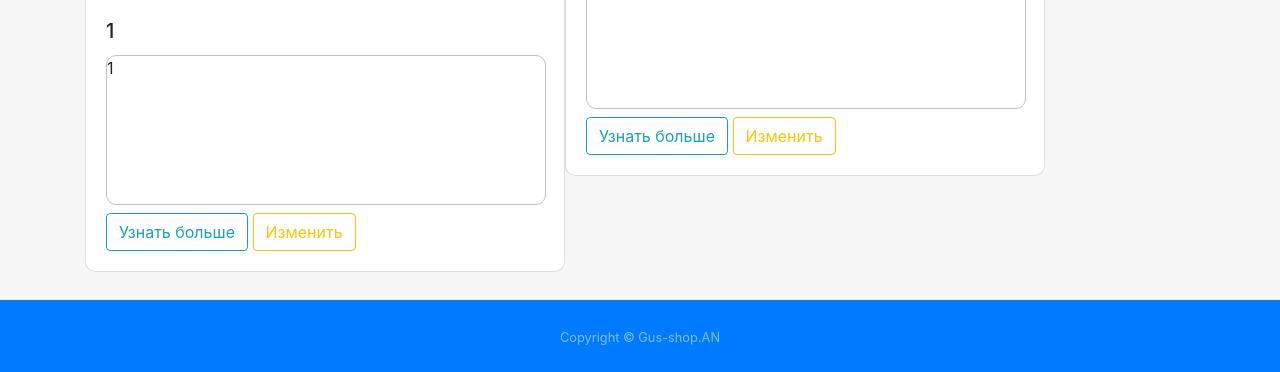
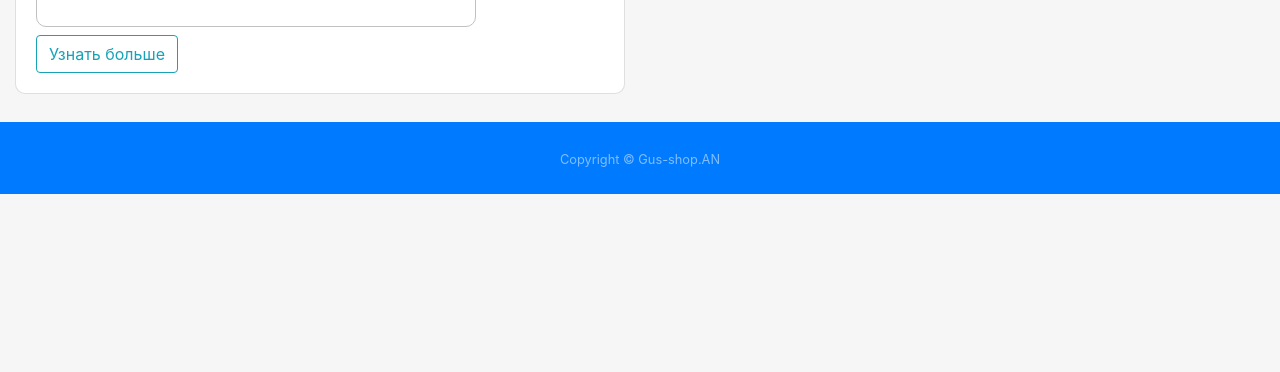
Before and after one commit to KarpovDaniel/GusStory, a Flask app: page / in a window 1280 px wide. Shown: the part 1169-1541 px from the top of the page. After the commit the page ends 1363 px from the top, so only its background shows below. Run offline with Flask 2, Linux system fonts and the light colour scheme; data comes from the database, SQL or seed files in the repository; some libraries are stand-ins or nearby versions.

Commit message:
Nedomashtabirovanie

```diff
--- a/static/css/style.css
+++ b/static/css/style.css
@@ -20,3 +20,7 @@ flex: 1 0 auto;
 .footer {
 flex-shrink: 0;
 }
+body {
+display: flex;
+flex-direction: column;
+}
--- a/templates/base.html
+++ b/templates/base.html
@@ -17,6 +17,12 @@
         border: 1px solid #C1C1C1; /* размер и цвет границы блока */
         overflow-y: scroll; /* прокрутка по вертикали */
         }
+    body {
+    display: flex;
+    flex-direction: column;
+    }
+
+
 
 
     </style>
@@ -52,9 +58,9 @@
         </ul>
     </div>
 </nav>
-<div class="content container">
-    {% block content %}
-    {% endblock %}
+<div class="content">
+{% block content %}
+{% endblock %}
 </div>
 
 <footer id="sticky-footer" class="footer py-4 bg-primary text-white-50 mt-1">
--- a/templates/index.html
+++ b/templates/index.html
@@ -1,35 +1,24 @@
 {% extends "base.html" %}
 {% block content %}
 {% set vars = {'flag': True} %}
-{% if current_user.is_authenticated %}
-<h2> Товары в нашем магазине: </h2>
-{% else %}
-<h2 class="mt-5"> Товары в нашем магазине: </h2>
-{% endif %}
-{% for item in items %}
-<div class="container">
-  <div class="row">
 {% for item in items %}
 {% if vars.update({'flag': False}) %} {% endif %}
-    <div class="col-sm-100">
-      <div class="card mb-4" style="width: 30rem; border-radius: 10px;">
+<div class="col-sm-6">
+    <div class="card mb-4" style="width: 100%; border-radius: 10px;">
+        <a href="info_cars/{{ item.id }}">
             <img class="img-fluid" style="border-radius: 10px;" src={{item.photo}}>
+        </a>
         <div class="card-body">
             <h5 class="card-title">{{item.title}}</h5>
             <div class="prokrutka mb-2" style="border-radius: 10px;">
                 <p class="card-text">{{item.content}}</p>
             </div>
-          <a href="/about_item/{{ item.id }}" class="btn btn-outline-info">Узнать больше</a>
+            <a href="/about_item/{{ item.id }}" class="btn btn-outline-info">Узнать
+                больше</a>
+            {% if current_user.id == 1 %}
             <a href="/items/{{ item.id }}" class="btn btn-outline-warning">Изменить</a>
+            {% endif %}
         </div>
-      </div>
-    </div>
-    {% endfor %}
-    {% if vars.flag %}
-        <h1 align="center">
-        Ничего не найдено!
-        </h1>
-    {% endif %}
     </div>
 </div>
 {% endfor %}
```
Lines whose indentation alone changed are shown as unchanged.
